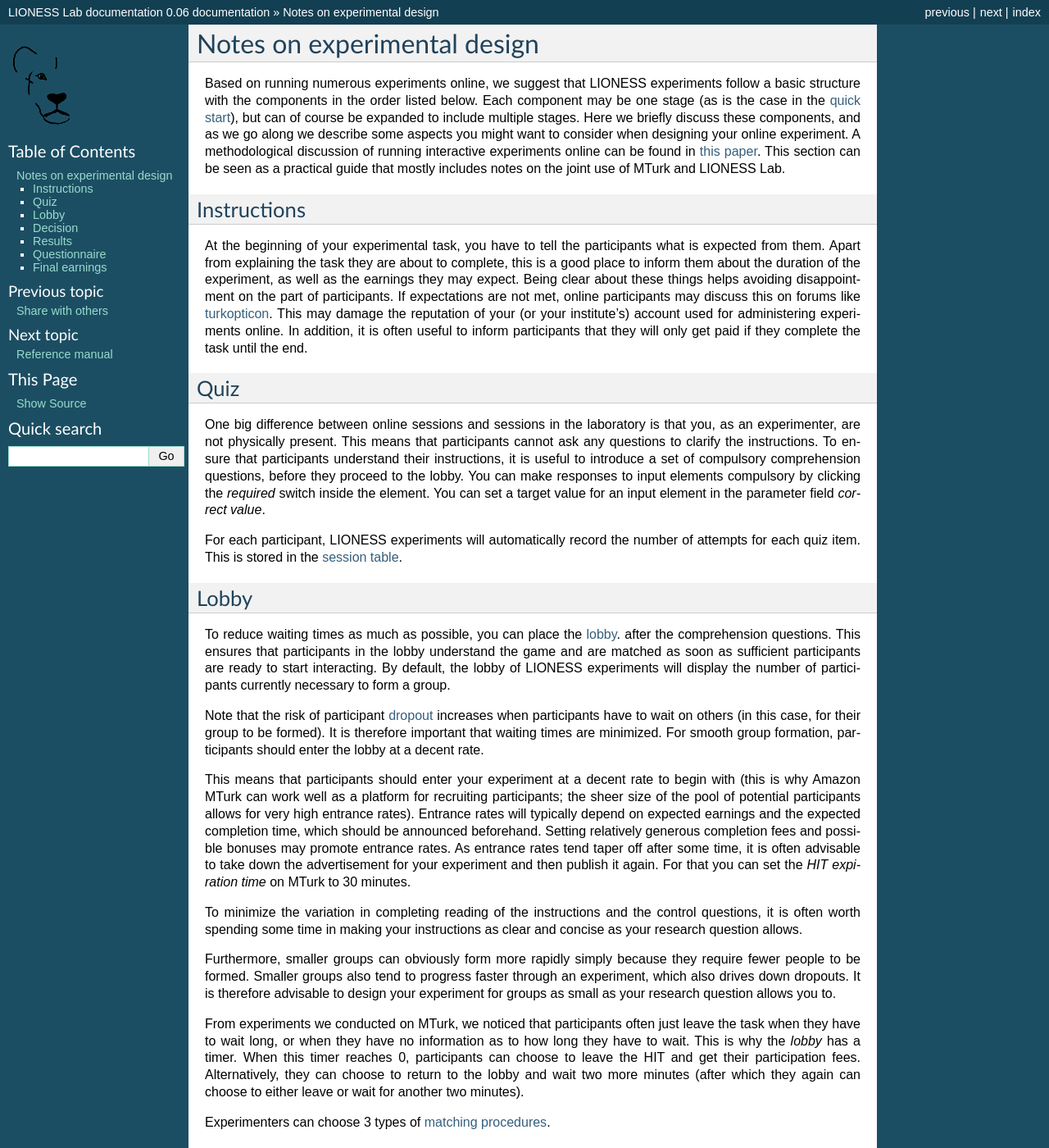
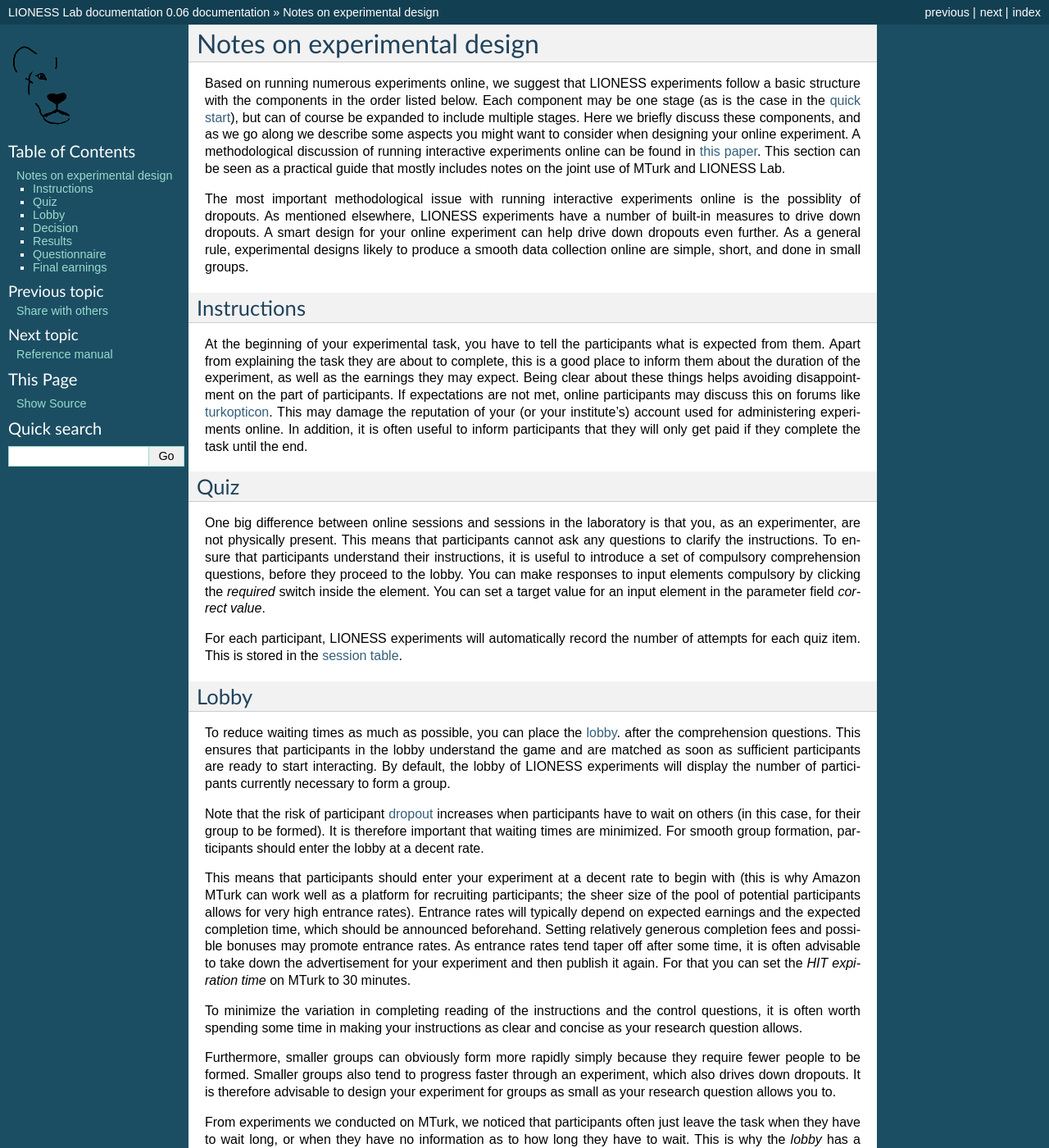
Before and after one commit to marcusgia2505/LIONESS_doc, a Sphinx documentation site: the page built from docs/0305_notes.rst, in a window 1280 px wide and 1400 px high. Shown: the whole window at 82% size. Built offline with Sphinx 7.4.7, drawn with Linux system fonts in a browser that asks for light colours; some of the changed text lies outside the part shown.

Commit message:
Update 0305_notes.rst

```diff
--- a/docs/0305_notes.rst
+++ b/docs/0305_notes.rst
@@ -5,6 +5,8 @@ Notes on experimental design
 ============================
 
 Based on running numerous experiments online, we suggest that LIONESS experiments follow a basic structure with the components in the order listed below. Each component may be one stage (as is the case in the :ref:`quick start <basic>`), but can of course be expanded to include multiple stages. Here we briefly discuss these components, and as we go along we describe some aspects you might want to consider when designing your online experiment. A methodological discussion of running interactive experiments online can be found in `this paper <https://link.springer.com/article/10.1007/s10683-017-9527-2>`__.  This section can be seen as a practical guide that mostly includes notes on the joint use of MTurk and LIONESS Lab.
+
+The most important methodological issue with running interactive experiments online is the possiblity of dropouts. As mentioned elsewhere, LIONESS experiments have a number of built-in measures to drive down dropouts. A smart design for your online experiment can help drive down dropouts even further. As a general rule, experimental designs likely to produce a smooth data collection online are simple, short, and done in small groups.
 
 Instructions
 ============
@@ -33,7 +35,7 @@ Furthermore, smaller groups can obviously form more rapidly simply because they
 
 From experiments we conducted on MTurk, we noticed that participants often just leave the task when they have to wait long, or when they have no information as to how long they have to wait. This is why the *lobby* has a timer. When this timer reaches 0, participants can choose to leave the HIT and get their participation fees. Alternatively, they can choose to return to the lobby and wait two more minutes (after which they again can choose to either leave or wait for another two minutes).
 
-Experimenters can choose 3 types of :ref:`matching procedures <matching_procedures>`.
+Experimenters can choose 3 types of :ref:`matching procedures <matching_procedures>`. Using multiple treatments within one experimental session is possible, but will lead to longer waiting times in the lobby (as more participants need to be ready to form a group). A similar logic applies to group size: the smaller the groups, the faster matching will be, and the smaller the chances are of dropouts.
 
 Decision
 ============
```
